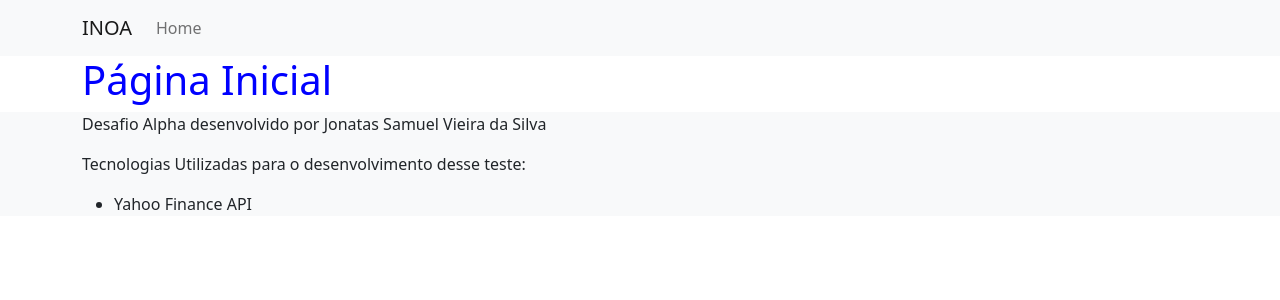
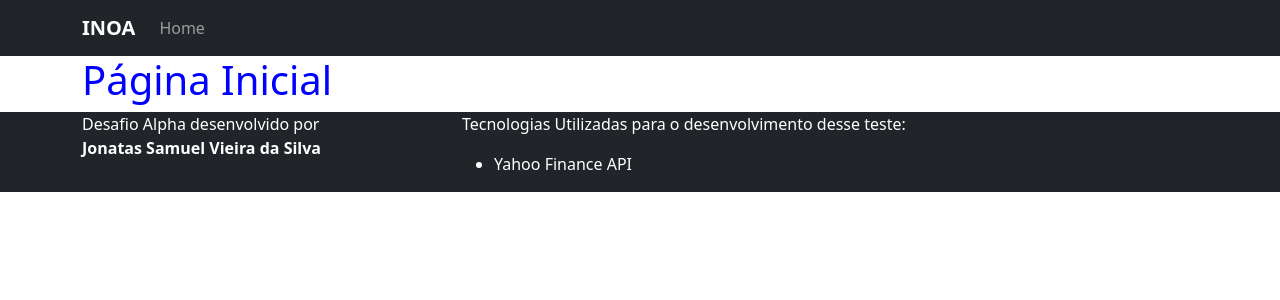
Before and after one commit to clark25/inoaalpha, a Django app: page /alpha/ in a window 1280 px wide. Shown: the top 300 px of the page. Run offline with Django 4.2, Linux system fonts and the light colour scheme.

Commit message:
ajustes base_generic

```diff
--- a/inoa/alpha/static/css/styles.css
+++ b/inoa/alpha/static/css/styles.css
@@ -1,7 +1,12 @@
 .navbar-brand{
   text-transform: uppercase;
+  font-weight: bold;
 }
 
 h1{
   color: blue;
 }
+
+footer{
+  color: white;
+}
--- a/inoa/alpha/templates/base_generic.html
+++ b/inoa/alpha/templates/base_generic.html
@@ -12,7 +12,7 @@
 <body>
   <header>
     {% block nav %}
-      <nav class="navbar navbar-expand-lg bg-light">
+      <nav class="navbar navbar-expand-lg navbar-dark bg-dark">
         <div class="container">
           <a class="navbar-brand" href="{% url 'index' %}">Inoa</a>
           <button class="navbar-toggler" type="button" data-bs-toggle="collapse" data-bs-target="#navbarNav" aria-controls="navbarNav" aria-expanded="false" aria-label="Toggle navigation">
@@ -50,15 +50,21 @@
       {% endif %}
     {% endblock %}
   </main>
-  <footer class="bg-light">
+  <footer class="bg-dark">
     <div class="container">
-      <p>Desafio Alpha desenvolvido por Jonatas Samuel Vieira da Silva</p>
-      <p>Tecnologias Utilizadas para o desenvolvimento desse teste:</p>
-      <ul>
-        <li>Yahoo Finance API</li>
-      </ul>
+      <div class="row">
+        <div class="col-4">
+          <p>Desafio Alpha desenvolvido por<br /><strong>Jonatas Samuel Vieira da Silva</strong></p>
+        </div>
+        <div class="col-8">
+          <p>Tecnologias Utilizadas para o desenvolvimento desse teste:</p>
+          <ul>
+            <li>Yahoo Finance API</li>
+          </ul>
+        </div>
+      </div>
+
     </div>
-
   </footer>
   <script src="https://cdn.jsdelivr.net/npm/bootstrap@5.2.0-beta1/dist/js/bootstrap.bundle.min.js" integrity="sha384-pprn3073KE6tl6bjs2QrFaJGz5/SUsLqktiwsUTF55Jfv3qYSDhgCecCxMW52nD2" crossorigin="anonymous"></script>
 </body>
```
